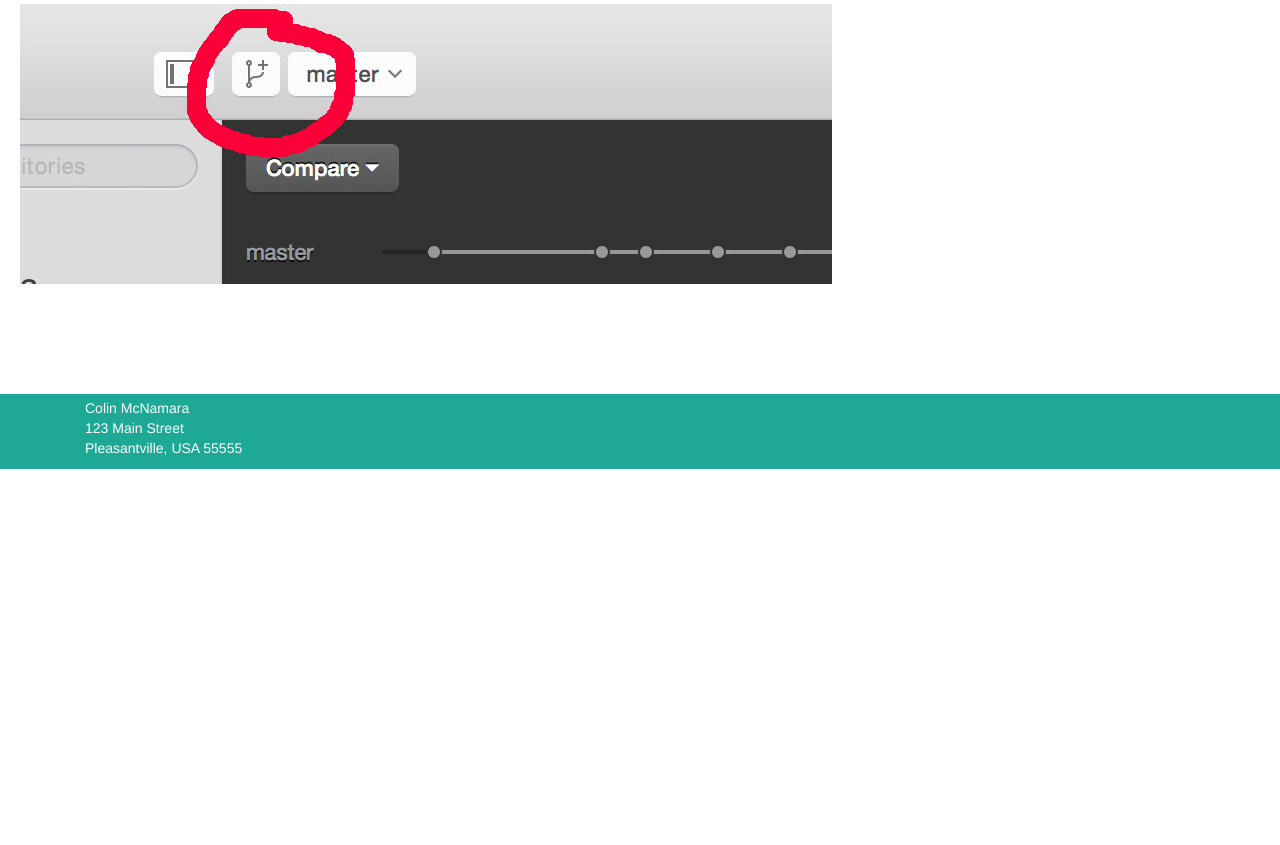
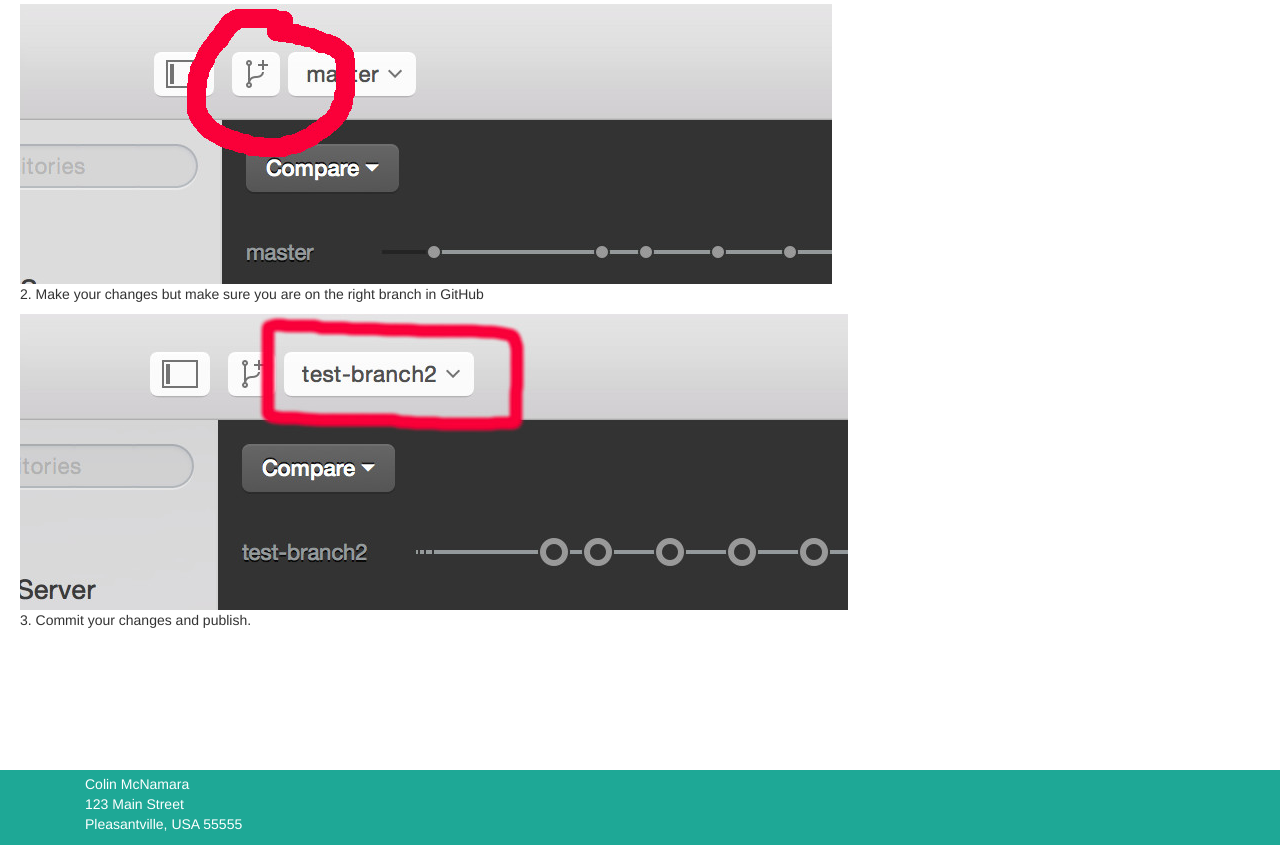
Before and after one commit to coolinmc6/CM-Pages, a PHP site: page / in a window 1280 px wide. Shown: the part 1665-2510 px from the top of the page. Before the commit the page ends 2134 px from the top, so only its background shows below. Run offline with PHP 8.4, Linux system fonts and the light colour scheme; some libraries are stand-ins or nearby versions.

Commit message:
Branching notes update

```diff
--- a/index.php
+++ b/index.php
@@ -176,6 +176,10 @@ if (!isset($_COOKIE['count'])) {
 				<div>
 					<p>1. Create a new branch</p>
 					<img src="images/branch-how-to1.jpg" alt="">
+					<p>2. Make your changes but make sure you are on the right branch in GitHub</p>
+					<img src="images/branch-how-to2.jpg" alt="">
+					<p>3. Commit your changes and publish.</p>
+					<img src="" alt="">
 				</div>
 			</div>
 
```
Also changed, not shown: images/branch-how-to2.jpg (added).
